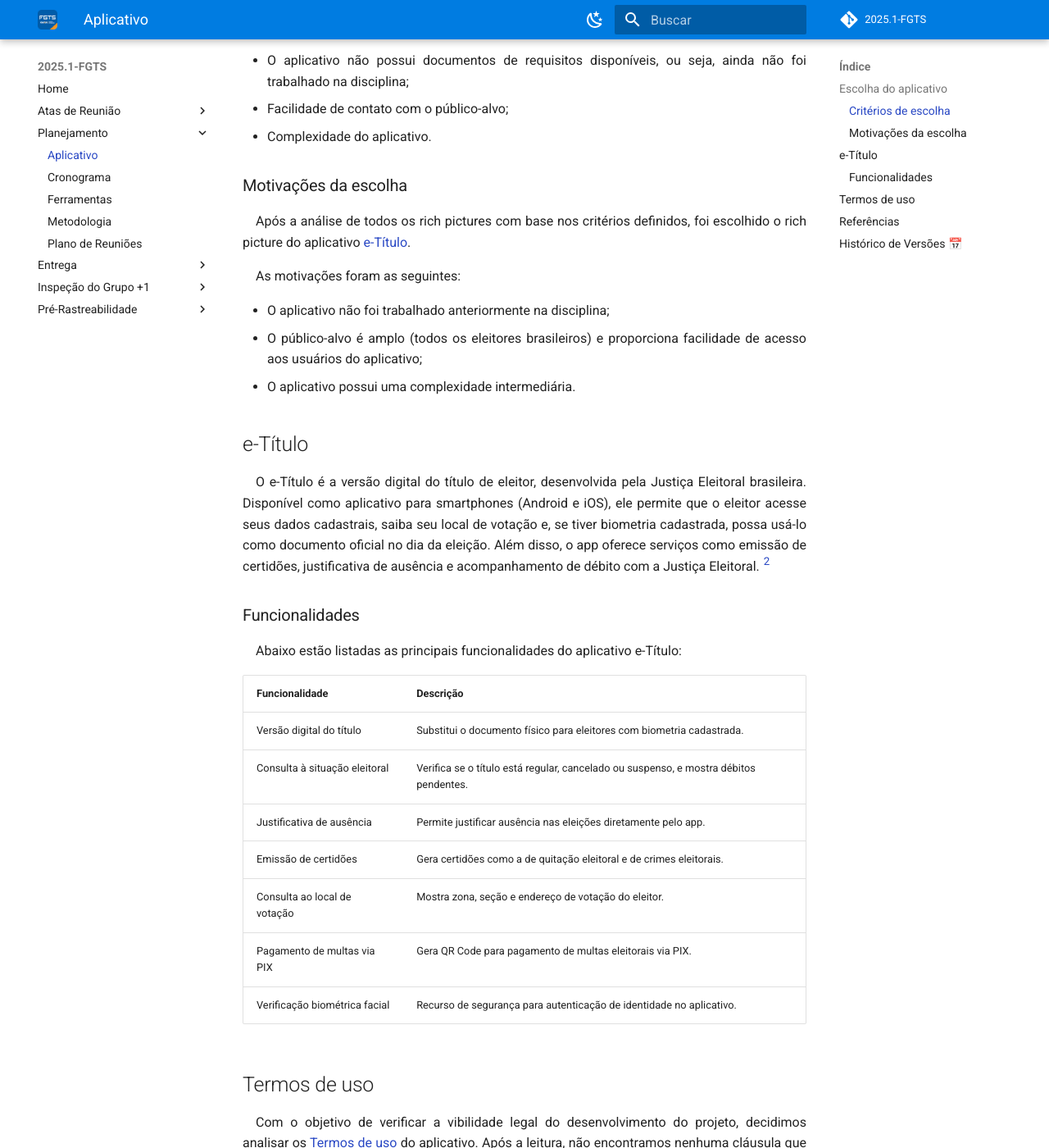
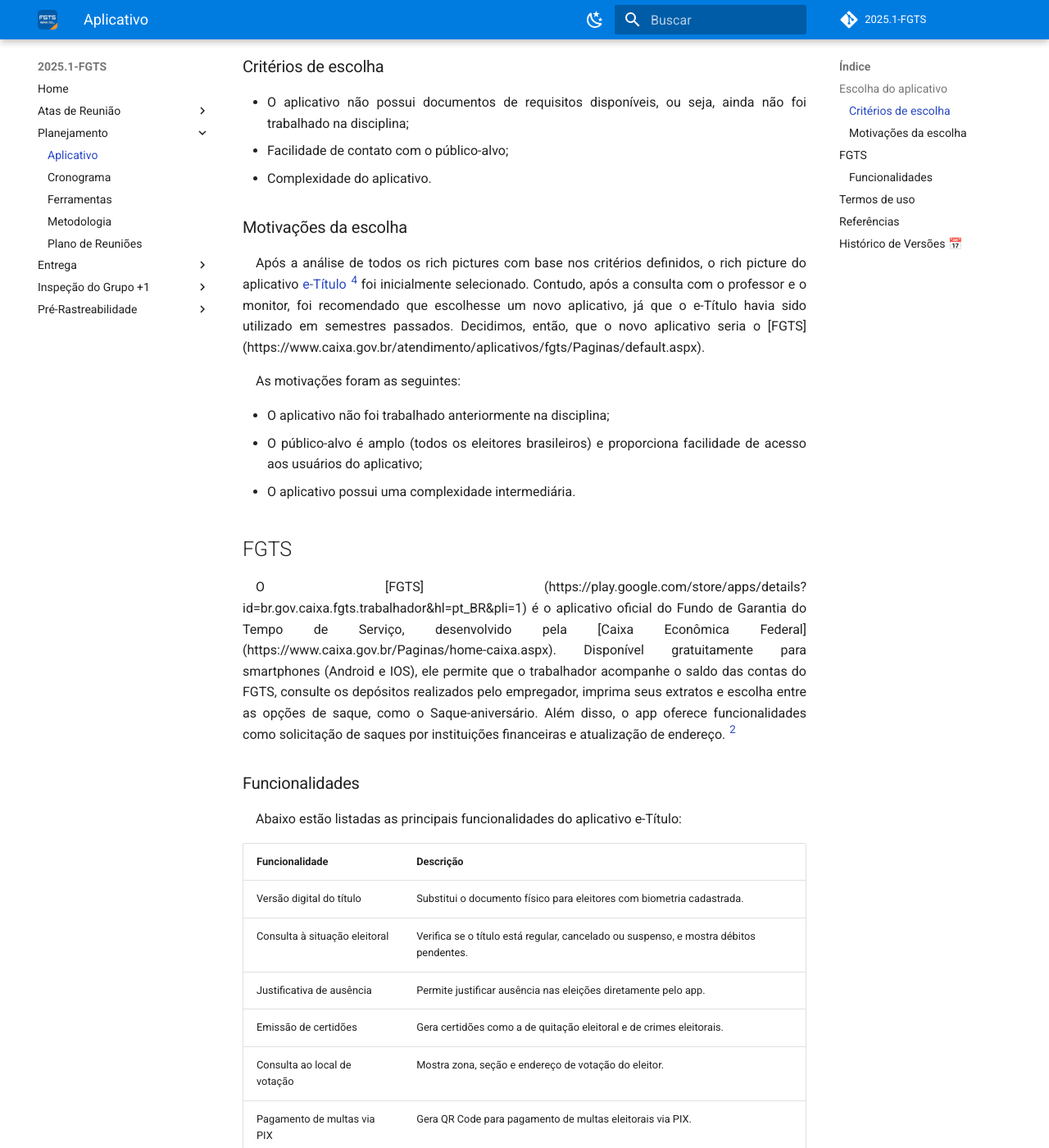
Before and after one commit to eduardodpms/REQ-FGTS, an MkDocs documentation site: the page built from docs/Planejamento/Aplicativo.md, in a window 1280 px wide and 1400 px high, scrolled down 788 px. Shown: the whole window at 82% size. Built offline with MkDocs 1.6.1 and Material for MkDocs 9.7.7, drawn with Linux system fonts in a browser that asks for light colours; comment, search, counter and statistics services are not loaded; some of the changed text lies outside the part shown.

Commit message:
docs: atualizar o documento Aplicativo.md conforme a mudança de app.

```diff
--- a/docs/Planejamento/Aplicativo.md
+++ b/docs/Planejamento/Aplicativo.md
@@ -2,7 +2,7 @@
 
 ## Escolha do aplicativo
 
-No início do projeto, foram elaborados sete rich pictures, cada um por um integrante do grupo. Em seguida, foi realiada uma [reunião](../../atas/ata_07_04) onde os rich pictures passaram por alguns critérios e a partir deles foi feita uma escolha. A tabela 1 abaixo apresenta os plicativos e os rich pictures que cada integrante escolheu desenvolver. <a id="REF1" href="#REF1">^1^</a>
+No início do projeto, foram elaborados sete rich pictures, um por cada integrante do grupo. Em seguida, foi realizada uma [reunião](../../atas/ata_07_04) na qual os rich pictures passaram por alguns critérios e, a partir deles, foi feita a escolha do nosso primeiro aplicativo. No entanto, após discussões com o professor, decidimos substituir o aplicativo escolhido, pois ele já havia sido utilizado em semestres anteriores. A tabela 1 abaixo apresenta os plicativos e os rich pictures que cada integrante escolheu desenvolver. <a id="REF1" href="#REF1">^1^</a>
 
 | Nome | Aplicativo | Rich picture |
 | :-------------: | :------------------------------------------------: | :--------------: |
@@ -24,7 +24,7 @@ Tabela 1: *Tabela dos rich pictures analisados*
 
 ### Motivações da escolha
 
-Após a análise de todos os rich pictures com base nos critérios definidos, foi escolhido o rich picture do aplicativo [e-Título](https://www.tse.jus.br/servicos-eleitorais/servicos/aplicativo-e-titulo).
+Após a análise de todos os rich pictures com base nos critérios definidos, o rich picture do aplicativo [e-Título](https://www.tse.jus.br/servicos-eleitorais/servicos/aplicativo-e-titulo) <a id="REF4" href="#ref4">^4^</a> foi inicialmente selecionado. Contudo, após a consulta com o professor e o monitor, foi recomendado que escolhesse um novo aplicativo, já que o e-Título havia sido utilizado em semestres passados. Decidimos, então, que o novo aplicativo seria o [FGTS] (https://www.caixa.gov.br/atendimento/aplicativos/fgts/Paginas/default.aspx).
 
 As motivações foram as seguintes:
 
@@ -32,9 +32,9 @@ As motivações foram as seguintes:
 * O público-alvo é amplo (todos os eleitores brasileiros) e proporciona facilidade de acesso aos usuários do aplicativo;
 * O aplicativo possui uma complexidade intermediária.
 
-## e-Título
+## FGTS
 
-O e-Título é a versão digital do título de eleitor, desenvolvida pela Justiça Eleitoral brasileira. Disponível como aplicativo para smartphones (Android e iOS), ele permite que o eleitor acesse seus dados cadastrais, saiba seu local de votação e, se tiver biometria cadastrada, possa usá-lo como documento oficial no dia da eleição. Além disso, o app oferece serviços como emissão de certidões, justificativa de ausência e acompanhamento de débito com a Justiça Eleitoral. <a id="REF2" href="#ref2">^2^</a>
+O [FGTS] (https://play.google.com/store/apps/details?id=br.gov.caixa.fgts.trabalhador&hl=pt_BR&pli=1) é o aplicativo oficial do Fundo de Garantia do Tempo de Serviço, desenvolvido pela [Caixa Econômica Federal] (https://www.caixa.gov.br/Paginas/home-caixa.aspx). Disponível gratuitamente para smartphones (Android e IOS), ele permite que o trabalhador acompanhe o saldo das contas do FGTS, consulte os depósitos realizados pelo empregador, imprima seus extratos e escolha entre as opções de saque, como o Saque-aniversário. Além disso, o app oferece funcionalidades como solicitação de saques por instituições financeiras e atualização de endereço. <a id="REF2" href="#ref2">^2^</a>
 
 ### Funcionalidades
 
@@ -52,7 +52,7 @@ Abaixo estão listadas as principais funcionalidades do aplicativo e-Título:
 
 ## Termos de uso
 
-Com o objetivo de verificar a vibilidade legal do desenvolvimento do projeto, decidimos analisar os [Termos de uso](https://github.com/Requisitos-de-Software/2025.1-e-Titulo/blob/main/docs/assets/Termos-de-Uso.pdf) do aplicativo. Após a leitura, não encontramos nenhuma cláusula que proíba a utilização do app para fins educacionais. <a id="REF2" href="#ref2">^2^</a>
+Com o objetivo de verificar a vibilidade legal do desenvolvimento do projeto, decidimos analisar os [Termos de uso](https://github.com/Requisitos-de-Software/2025.1-FGTS/tree/main/docs/assets/Termos_de_uso_FGTS.pdf) do aplicativo FGTS. Após a leitura, não encontramos nenhuma cláusula que proíba a utilização do app para fins educacionais. <a id="REF3" href="#ref3">^3^</a>
 
 <br>
 
@@ -60,7 +60,13 @@ Com o objetivo de verificar a vibilidade legal do desenvolvimento do projeto, de
 
 > <a id="REF1" href="#REF1">1.</a> REQUISITOS DE SOFTWARE. *Aplicativo – Bilheteria Digital (2023.1)*. Disponível em: <<https://github.com/Requisitos-de-Software/2023.1-BilheteriaDigital/blob/main/docs/planejamento/aplicativo.md/>>. Acesso em: 10/04/2025.
 
-> <a id="REF2" href="#REF">2.</a> E-TÍTULO. Disponível em: <<https://play.google.com/store/apps/details?id=br.jus.tse.eleitoral.etitulo&hl=pt_BR/>>. Acesso em: 10/04/2025.
+> <a id="REF2" href="#REF">2.</a> FGTS. Disponível em: <<https://www.caixa.gov.br/atendimento/aplicativos/fgts/Paginas/default.aspx>>. Acesso em: 01/05/2025.
+
+> <a id="REF3" href="#REF3">3.</a> Aplicativo FGTS. Disponível em: <<https://play.google.com/store/apps/details?id=br.gov.caixa.fgts.trabalhador&hl=pt_BR&pli=1>>. Acesso em: 01/05/2025.
+
+> <a id="REF4" href="#REF4">4.</a> Site e-Título. Disponível em <<https://www.tse.jus.br/servicos-eleitorais/servicos/aplicativo-e-titulo>>. Acesso em: 10/04/2025.
+
+> Aplicativo e-Título. Disponível em: <<https://play.google.com/store/apps/details?id=br.jus.tse.eleitoral.etitulo&hl=pt_BR>>. Acesso em: 10/04/2025.
 
 
 
@@ -71,3 +77,4 @@ Com o objetivo de verificar a vibilidade legal do desenvolvimento do projeto, de
 | `1.0` | 10/04/2025 | Criação do documento | [Leticia Arisa](https://github.com/Leticia-Arisa-K-Higa) | [Eduardo de Pina](https://github.com/eduardodpms) |
 | `1.1` | 13/04/2025 | Referências | [Leticia Arisa](https://github.com/Leticia-Arisa-K-Higa) | [Eduardo de Pina](https://github.com/eduardodpms) |
 | `1.2` | 13/04/2025 | Modificação do texto | [Danielle Soares](https://github.com/danielle-soaress) | [Eduardo de Pina](https://github.com/eduardodpms) |
+| `1.3` | 13/04/2025 | Modificação do Aplicativo| [Leticia Arisa](https://github.com/Leticia-Arisa-K-Higa) | [Marcelo](https://github.com/MM4k) |
```
Also changed, not shown: 1 other file.
